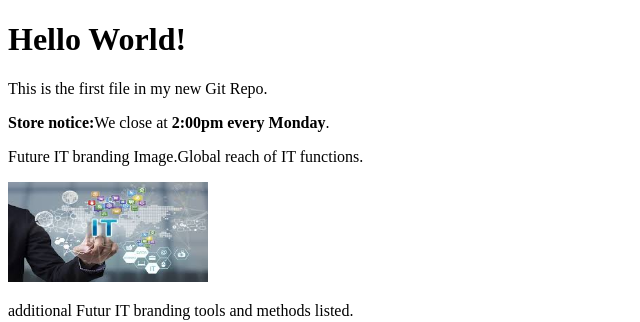
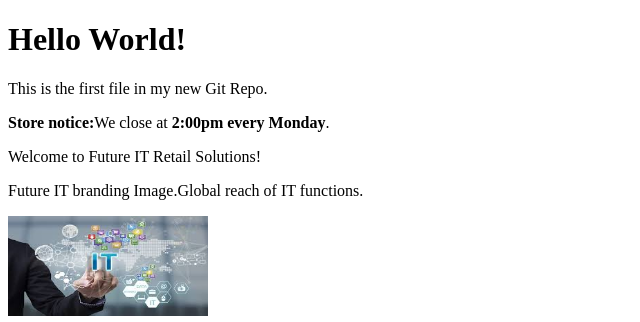
Before and after one commit to Sheldong-dev/future-it-retail-site, a plain HTML site: page index.html in a window 1280 px wide. Shown: the top 322 px of the page, without its empty margins (0-640 px from the left). Drawn offline with Linux system fonts and the light colour scheme.

Commit message:
added wlecome message to homepage
inserted new line welcoming users

```diff
--- a/index.html
+++ b/index.html
@@ -10,6 +10,7 @@
 
 <p><strong>Store notice:</strong>We close at <strong>2:00pm every Monday</strong>.</p>
 
+<p>Welcome to Future IT Retail Solutions!</p>
 <p>Future IT branding Image.Global reach of IT functions.</p>
 <img src="images/Future-IT.jpg" alt="branding" width="200" height="100">
 
```
